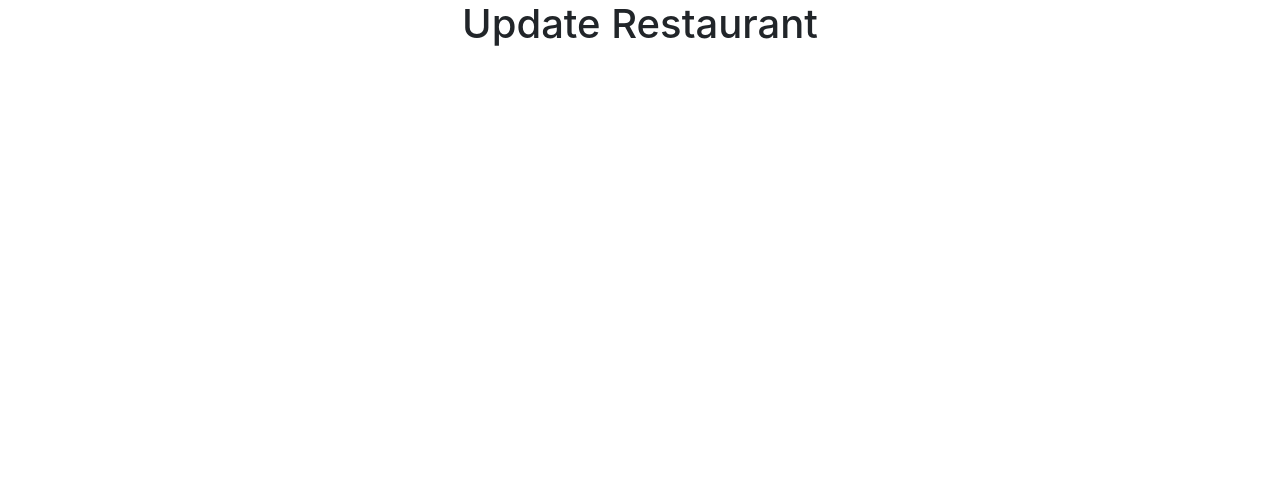
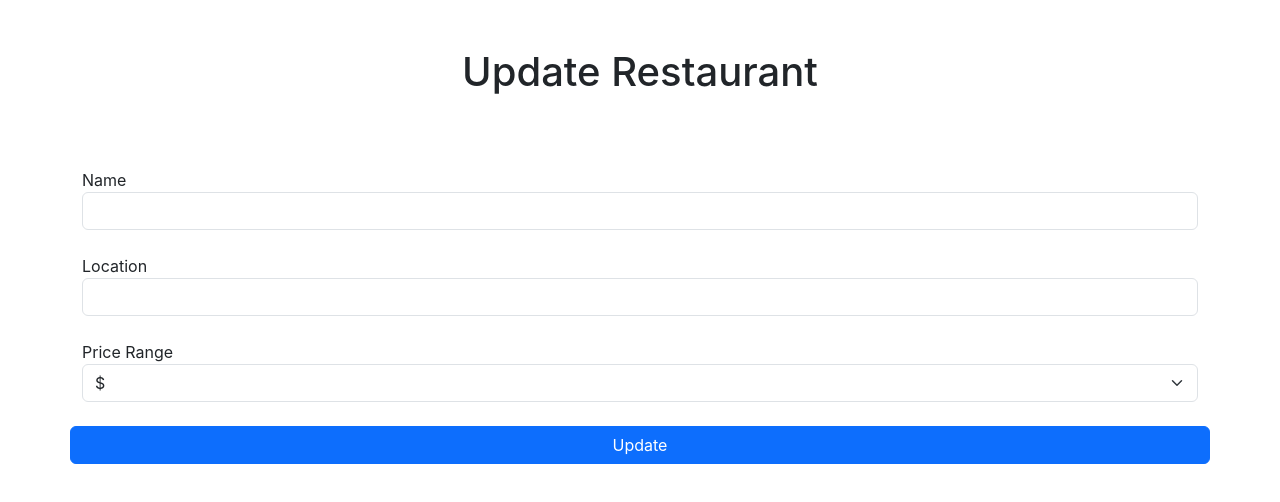
Before and after one commit to GivPenjinun/restaurants-reviews-app, a React (Create React App) app in the folder client/: page /restaurants/1/update in a window 1280 px wide. Shown: the top 502 px of the page. Built offline with nearby package versions, Linux system fonts and the light colour scheme; no server answers.

Commit message:
feat: add Update Page

```diff
--- a/client/src/components/RestaurantList.jsx
+++ b/client/src/components/RestaurantList.jsx
@@ -5,12 +5,11 @@
 
 function RestaurantList(props) {
   const { restaurants, setRestaurants } = useContext(RestaurantsContext);
-  let navigate = useNavigate();
+  const navigate = useNavigate();
   const fetchData = async () => {
     try {
       const response = await RestaurantsFinder.get("/");
       setRestaurants(response.data.data.restaurants);
-      console.log(response);
     } catch (err) {
       console.log(err);
     }
@@ -34,11 +33,15 @@
     navigate(`/restaurants/${id}/update`);
   };
 
+  const handleSelect = (id) => {
+    navigate(`/restaurants/${id}`);
+  };
+
   return (
     <div className="list-group">
       <table className="table table-hover table-dark table-striped">
         <thead>
-          <tr className="">
+          <tr>
             <th scope="col">Restaurant</th>
             <th scope="col">Location</th>
             <th scope="col">Price Range</th>
@@ -51,7 +54,10 @@
           {restaurants &&
             restaurants.map((restaurant) => {
               return (
-                <tr key={restaurant.id}>
+                <tr
+                  key={restaurant.id}
+                  onClick={() => handleSelect(restaurant.id)}
+                >
                   <td>{restaurant.name}</td>
                   <td>{restaurant.location}</td>
                   <td>{"$".repeat(restaurant.price_range)}</td>
--- /dev/null
+++ b/client/src/components/UpdateRestaurant.jsx
@@ -0,0 +1,98 @@
+import React, { useState, useEffect } from "react";
+import { useNavigate, useParams } from "react-router-dom";
+import RestaurantsFinder from "../apis/RestaurantsFinder";
+
+function UpdateRestaurant(props) {
+  const navigate = useNavigate();
+  const { id } = useParams();
+  const [name, setName] = useState("");
+  const [location, setLocation] = useState("");
+  const [priceRange, setPriceRange] = useState("");
+
+  const fetchData = async () => {
+    try {
+      const response = await RestaurantsFinder.get(`/${id}`);
+      setName(response.data.data.name);
+      setLocation(response.data.data.location);
+      setPriceRange(response.data.data.price_range);
+    } catch (err) {
+      console.log(err);
+    }
+  };
+
+  const handleSubmit = async (e) => {
+    e.preventDefault();
+    try {
+      const response = await RestaurantsFinder.put(`/${id}`, {
+        name,
+        location,
+        price_range: priceRange,
+      });
+      navigate("/");
+      console.log(response);
+    } catch (err) {
+      console.log(err);
+    }
+  };
+
+  useEffect(() => {
+    fetchData();
+  }, []);
+
+  return (
+    <div>
+      <form action="" className="row g-4 mt-5">
+        <div className="form-group">
+          <label htmlFor="name">Name</label>
+          <input
+            value={name}
+            onChange={(e) => {
+              setName(e.target.value);
+            }}
+            id="name"
+            className="form-control"
+            type="text"
+          />
+        </div>
+        <div className="form-group">
+          <label htmlFor="location">Location</label>
+          <input
+            value={location}
+            onChange={(e) => {
+              setLocation(e.target.value);
+            }}
+            id="location"
+            className="form-control"
+            type="text"
+          />
+        </div>
+        <div className="form-group">
+          <label htmlFor="price_range">Price Range</label>
+          <select
+            value={priceRange}
+            onChange={(e) => {
+              setPriceRange(e.target.value);
+            }}
+            className="form-select mr-sm-2"
+          >
+            <option disabled>Price Range</option>
+            <option value={1}>$</option>
+            <option value={2}>$$</option>
+            <option value={3}>$$$</option>
+            <option value={4}>$$$$</option>
+            <option value={5}>$$$$$</option>
+          </select>
+        </div>
+        <button
+          onClick={handleSubmit}
+          className="btn btn-primary"
+          type="submit"
+        >
+          Update
+        </button>
+      </form>
+    </div>
+  );
+}
+
+export default UpdateRestaurant;
--- a/client/src/routes/UpdatePage.jsx
+++ b/client/src/routes/UpdatePage.jsx
@@ -1,9 +1,13 @@
 import React from "react";
+import { useParams } from "react-router-dom";
+import UpdateRestaurant from "../components/UpdateRestaurant";
 
 function UpdatePage() {
+  const params = useParams();
   return (
     <div>
-      <h1 className="text-center">Update Restaurant</h1>
+      <h1 className="text-center m-5">Update Restaurant</h1>
+      <UpdateRestaurant />
     </div>
   );
 }
```
